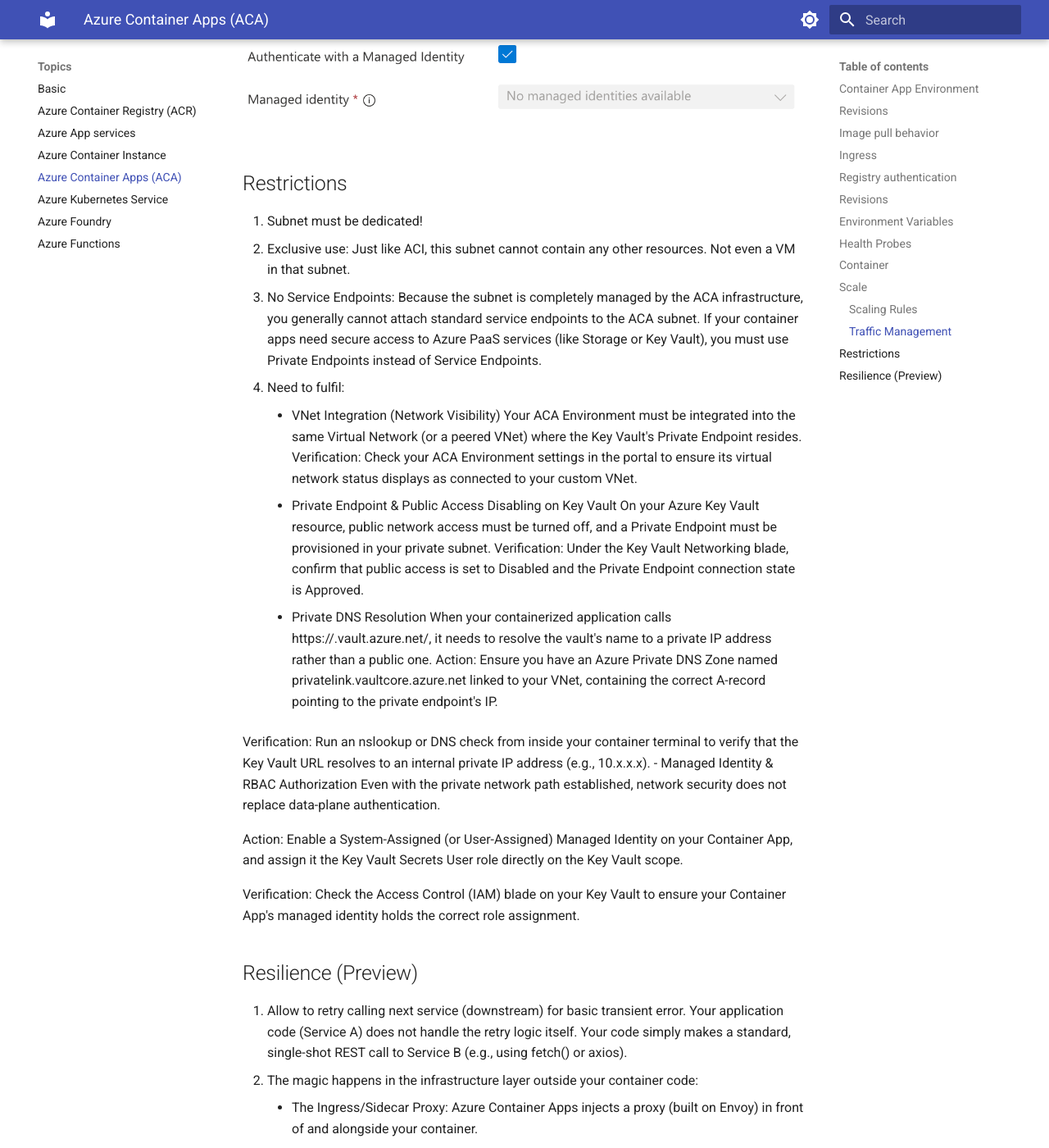
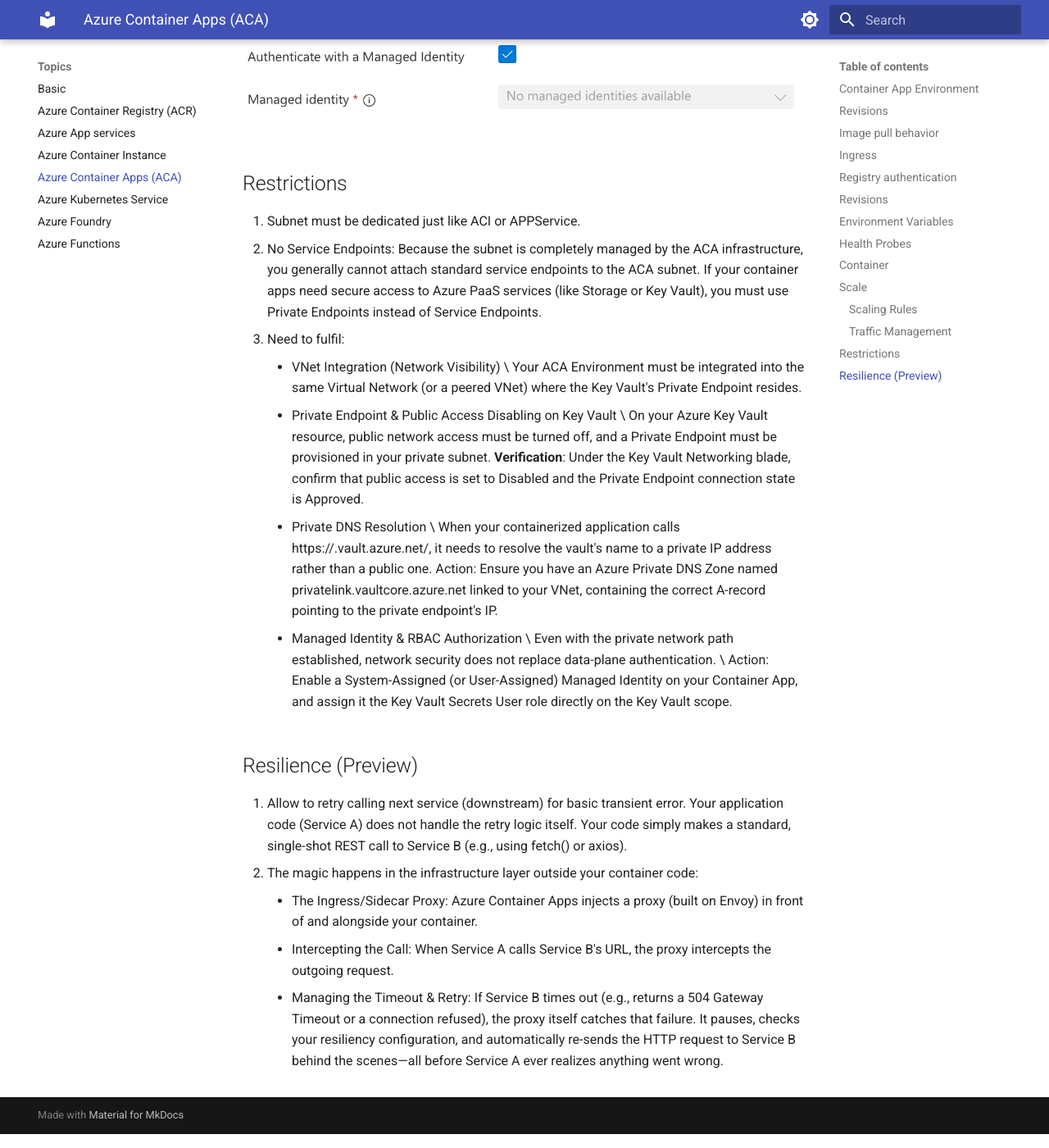
Before and after one commit to yoonghan/AI-Cloud-Developer, an MkDocs documentation site: the page built from docs/AzureContainerApps.md, in a window 1280 px wide and 1400 px high, scrolled down 7724 px. Shown: the whole window at 82% size. Built offline with MkDocs 1.6.1 and Material for MkDocs 9.7.7, drawn with Linux system fonts in a browser that asks for light colours.

Commit message:
Update container app's restrictions

```diff
--- a/docs/AzureContainerApps.md
+++ b/docs/AzureContainerApps.md
@@ -226,25 +226,14 @@
 ![ACA Scale Rules](img/aca-scale-rules.png)
 
 ## Restrictions
-1. Subnet must be dedicated!
-2. Exclusive use: Just like ACI, this subnet cannot contain any other resources. Not even a VM in that subnet.
-3. No Service Endpoints: Because the subnet is completely managed by the ACA infrastructure, you generally cannot attach standard service endpoints to the ACA subnet. If your container apps need secure access to Azure PaaS services (like Storage or Key Vault), you must use Private Endpoints instead of Service Endpoints.
-4. Need to fulfil:
-    - VNet Integration (Network Visibility)
-Your ACA Environment must be integrated into the same Virtual Network (or a peered VNet) where the Key Vault's Private Endpoint resides.
-Verification: Check your ACA Environment settings in the portal to ensure its virtual network status displays as connected to your custom VNet.
-    - Private Endpoint & Public Access Disabling on Key Vault
-On your Azure Key Vault resource, public network access must be turned off, and a Private Endpoint must be provisioned in your private subnet. Verification: Under the Key Vault Networking blade, confirm that public access is set to Disabled and the Private Endpoint connection state is Approved.
-    - Private DNS Resolution
-When your containerized application calls https://<your-vault-name>.vault.azure.net/, it needs to resolve the vault's name to a private IP address rather than a public one. Action: Ensure you have an Azure Private DNS Zone named privatelink.vaultcore.azure.net linked to your VNet, containing the correct A-record pointing to the private endpoint's IP.
-
-Verification: Run an nslookup or DNS check from inside your container terminal to verify that the Key Vault URL resolves to an internal private IP address (e.g., 10.x.x.x).
-    - Managed Identity & RBAC Authorization
-Even with the private network path established, network security does not replace data-plane authentication.
-
-Action: Enable a System-Assigned (or User-Assigned) Managed Identity on your Container App, and assign it the Key Vault Secrets User role directly on the Key Vault scope.
-
-Verification: Check the Access Control (IAM) blade on your Key Vault to ensure your Container App's managed identity holds the correct role assignment.
+1. Subnet must be dedicated just like ACI or APPService.
+2. No Service Endpoints: Because the subnet is completely managed by the ACA infrastructure, you generally cannot attach standard service endpoints to the ACA subnet. If your container apps need secure access to Azure PaaS services (like Storage or Key Vault), you must use Private Endpoints instead of Service Endpoints.
+3. Need to fulfil:
+    - VNet Integration (Network Visibility) \
+    Your ACA Environment must be integrated into the same Virtual Network (or a peered VNet) where the Key Vault's Private Endpoint resides.
+    - Private Endpoint & Public Access Disabling on Key Vault \ On your Azure Key Vault resource, public network access must be turned off, and a Private Endpoint must be provisioned in your private subnet. **Verification**: Under the Key Vault Networking blade, confirm that public access is set to Disabled and the Private Endpoint connection state is Approved.
+    - Private DNS Resolution \ When your containerized application calls https://<your-vault-name>.vault.azure.net/, it needs to resolve the vault's name to a private IP address rather than a public one. Action: Ensure you have an Azure Private DNS Zone named privatelink.vaultcore.azure.net linked to your VNet, containing the correct A-record pointing to the private endpoint's IP.
+    - Managed Identity & RBAC Authorization \ Even with the private network path established, network security does not replace data-plane authentication. \ Action: Enable a System-Assigned (or User-Assigned) Managed Identity on your Container App, and assign it the Key Vault Secrets User role directly on the Key Vault scope.
 
 ## Resilience (Preview)
 1. Allow to retry calling next service (downstream) for basic transient error. Your application code (Service A) does not handle the retry logic itself. Your code simply makes a standard, single-shot REST call to Service B (e.g., using fetch() or axios).
```
